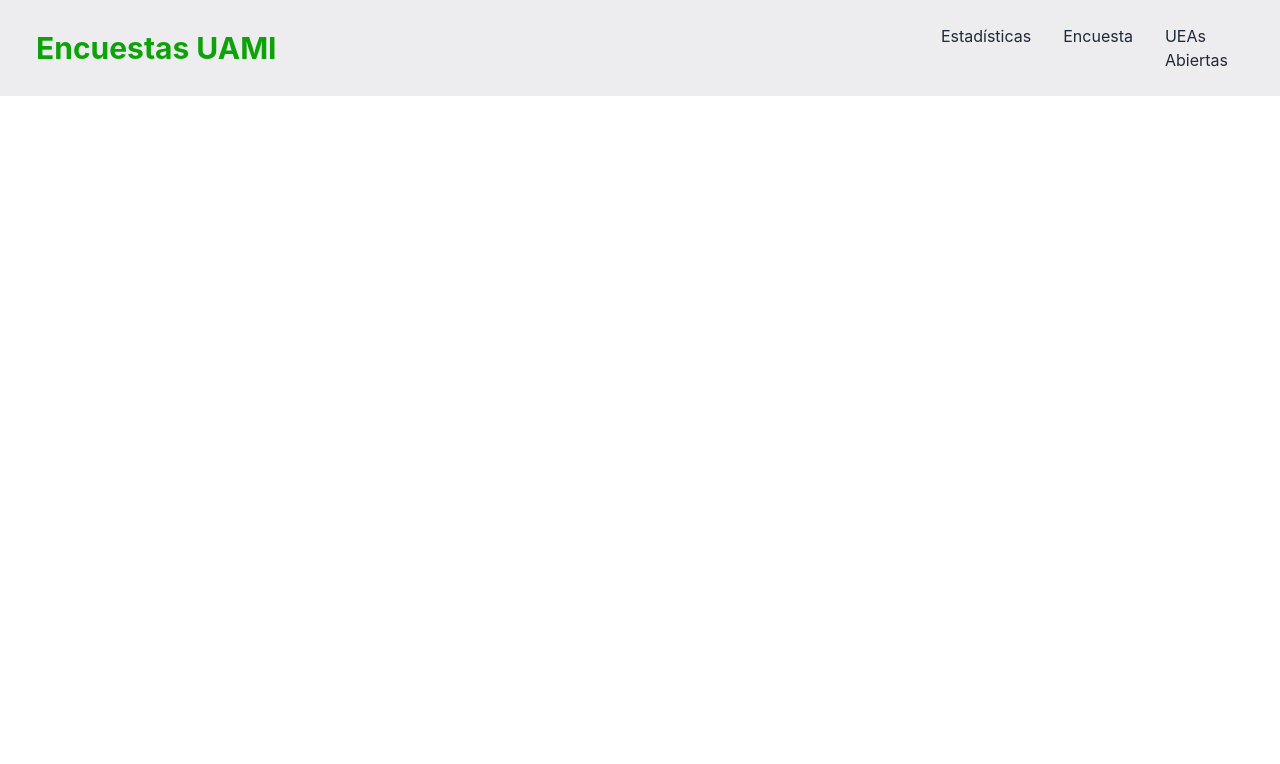
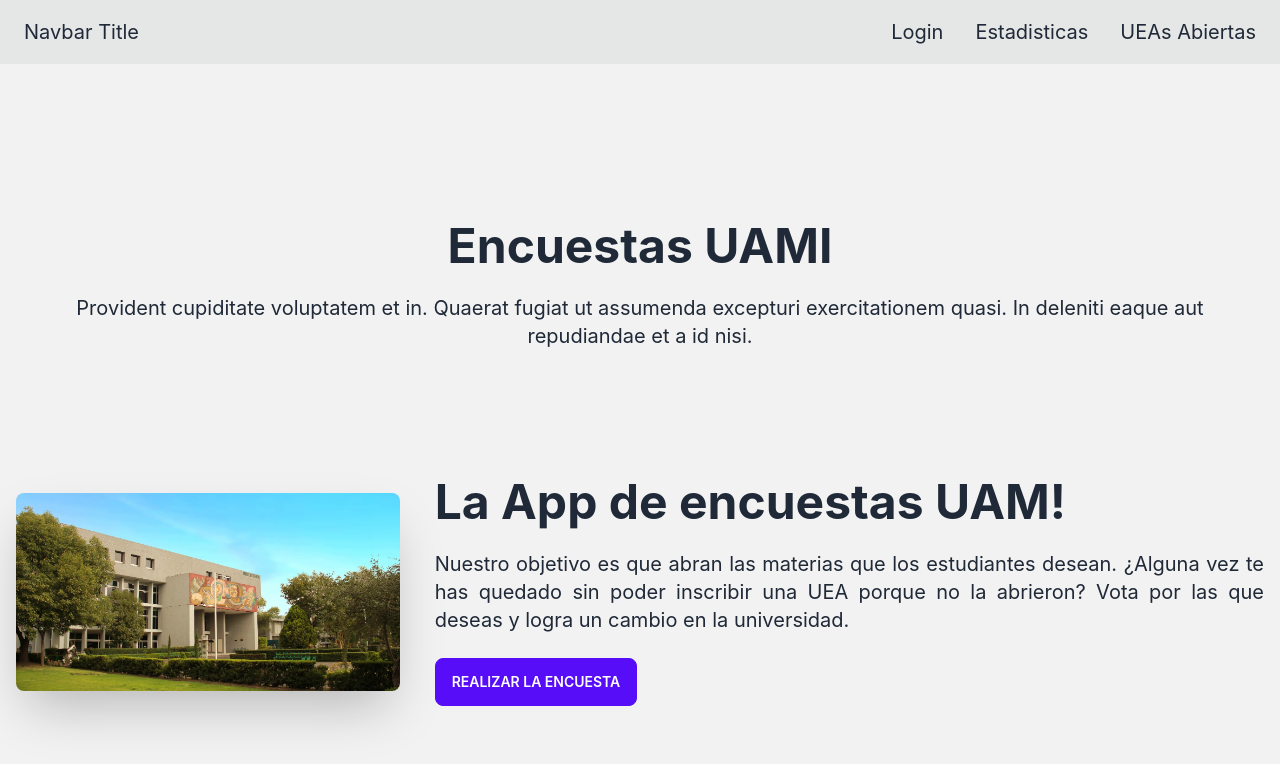
Before and after one commit to SebastianIslas/EncuestasUami-Front, a React (Create React App) app: page / in a window 1280 px wide. Shown: the top 764 px of the page. Built offline with nearby package versions, Linux system fonts and the light colour scheme.

Commit message:
agrega Page HomePage

```diff
--- a/package.json
+++ b/package.json
@@ -9,7 +9,6 @@
     "daisyui": "^2.24.0",
     "react": "^18.2.0",
     "react-dom": "^18.2.0",
-    "react-icons": "^4.4.0",
     "react-router-dom": "^6.3.0",
     "react-scripts": "5.0.1",
     "web-vitals": "^2.1.4"
--- /dev/null
+++ b/src/components/home/Footer.js
@@ -0,0 +1,11 @@
+import React from 'react'
+
+export default function Footer() {
+  return (
+    <footer class="footer footer-center p-4 bg-base-300 text-base-content">
+        <div>
+            <p>Copyright © 2022 - Todos los derechos reservados por la Universidad Autónoma Metropolitana</p>
+        </div>
+    </footer>
+  )
+}
--- /dev/null
+++ b/src/components/home/Hero.js
@@ -0,0 +1,27 @@
+import React from 'react'
+import uamiPrecovid from '../../assets/UAMI.jpg'
+export default function Hero() {
+  return (
+    <div className="hero min-h-screen bg-base-200 text-xl text-justify">
+
+        <div className="hero-content grid grid-cols-6 gap-2">
+
+            <div className=" col-span-6 col-start-1 pb-24 text-center">
+                <h1 className="text-5xl font-bold">Encuestas UAMI</h1>
+                <p className="py-6">Provident cupiditate voluptatem et in. Quaerat fugiat ut assumenda excepturi exercitationem quasi. In deleniti eaque aut repudiandae et a id nisi.</p>
+            </div>
+
+            <div className='col-span-2'>
+                <img src={ uamiPrecovid } className="max-w-sm rounded-lg shadow-2xl" />
+            </div>
+
+            <div className='col-span-4'>
+                <h1 className="text-5xl font-bold">La App de encuestas UAM!</h1>
+                <p className="py-6">Nuestro objetivo es que abran las materias que los estudiantes desean. ¿Alguna vez te has quedado sin poder inscribir una UEA porque no la abrieron? Vota por las que deseas y logra un cambio en la universidad.</p>
+                <button className="btn btn-primary">Realizar la Encuesta</button>
+            </div>
+        </div>
+
+    </div>
+  )
+}
--- a/src/components/home/NavBar.js
+++ /dev/null
@@ -1,14 +0,0 @@
-import React from 'react'
-
-export default function NavBar() {
-  return (
-    <div className='flex justify-between items-center h-24 max-w-[1240px] mx-auto px-4'>
-        <h1 className='w-full text-3xl font-bold text-[#0da308]'>Encuestas UAMI</h1>
-        <ul className='flex'>
-           <li className='p-4'>Estadísticas</li>
-           <li className='p-4'>Encuesta</li>
-           <li className='p-4'>UEAs Abiertas</li>
-        </ul>
-    </div>
-  )
-}
--- /dev/null
+++ b/src/components/home/NavBarDaisy.js
@@ -0,0 +1,50 @@
+import React from 'react'
+import { Link } from 'react-router-dom'
+
+import Hero from './Hero.js'
+import Footer from './Footer.js'
+
+export default function NavBarDaisy() {
+  return (
+    <>
+    <div className="drawer text-xl">
+    <input id="my-drawer-3" type="checkbox" className="drawer-toggle" />
+    <div className="drawer-content flex flex-col">
+
+        <div className="w-full navbar bg-base-300">
+        <div className="flex-none lg:hidden">
+            <label for="my-drawer-3" className="btn btn-square btn-ghost">
+            <svg xmlns="http://www.w3.org/2000/svg" fill="none" viewBox="0 0 24 24" className="inline-block w-6 h-6 stroke-current"><path stroke-linecap="round" stroke-linejoin="round" stroke-width="2" d="M4 6h16M4 12h16M4 18h16"></path></svg>
+            </label>
+        </div>
+        <div className="flex-1 px-2 mx-2">Navbar Title</div>
+        <div className="flex-none hidden lg:block">
+            <ul className="menu menu-horizontal">
+
+            <li><Link to="/login">Login</Link></li>
+            <li><a>Estadisticas</a></li>
+            <li><a>UEAs Abiertas</a></li>
+            </ul>
+        </div>
+        </div>
+
+
+        <Hero />
+        <Footer />
+
+    </div>
+    <div className="drawer-side">
+        <label for="my-drawer-3" className="drawer-overlay"></label>
+        <ul className="menu p-4 overflow-y-auto w-80 bg-base-100">
+
+        <li><a>Sidebar Item 1</a></li>
+        <li><a>Sidebar Item 2</a></li>
+
+        </ul>
+    </div>
+
+    </div>
+
+    </>
+  )
+}
--- a/src/pages/HomePage.js
+++ b/src/pages/HomePage.js
@@ -1,9 +1,11 @@
-import NavBar from '../components/home/NavBar'
+import NavBarDaisy from '../components/home/NavBarDaisy.js'
 
 function HomePage(){
     return(
     <>
-    <NavBar />
-    </>)
+    <NavBarDaisy />
+
+    </>
+    )
 }
 export default HomePage
```
Also changed, not shown: src/assets/UAMI.jpg (added), 1 other file (tests, documents, lock files or other folders).
